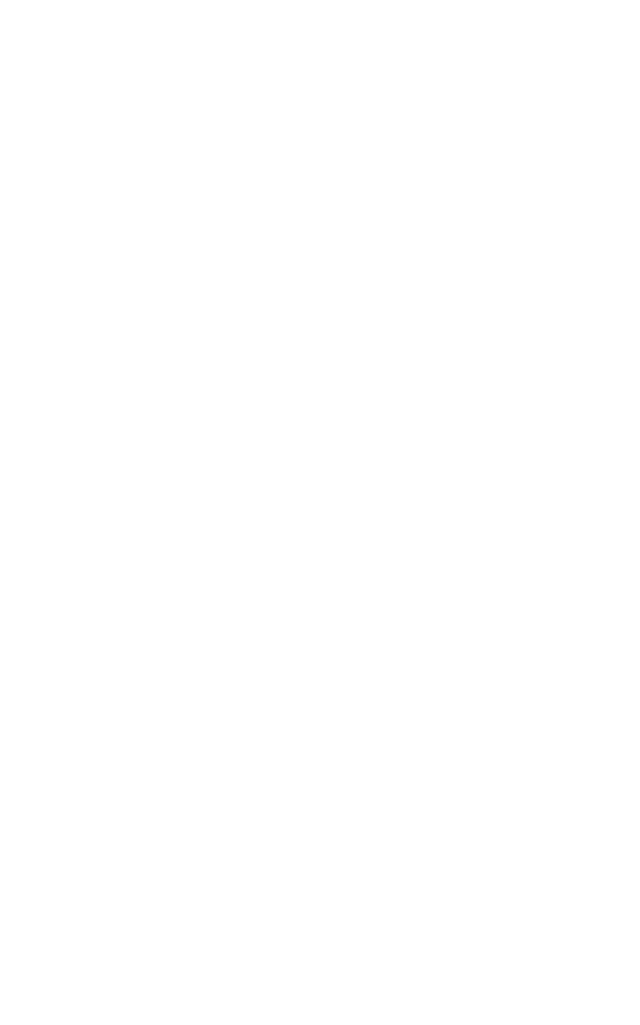
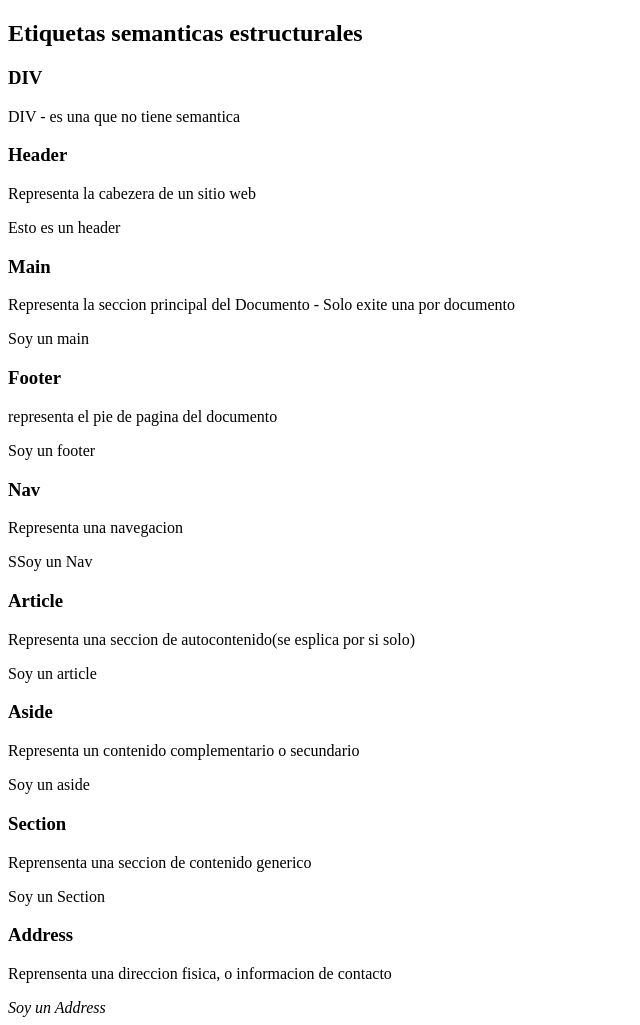
Before and after one commit to jcpv2808/practica_html_css, a plain HTML site: page index.html in a window 1280 px wide. Shown: the whole page, without its empty margins (0-640 px from the left). Before the commit the page ends 800 px from the top, so only its background shows below. Drawn offline with Linux system fonts and the light colour scheme.

Commit message:
etiquetas semanticas - index

```diff
--- a/index.html
+++ b/index.html
@@ -4,9 +4,38 @@
         <meta charset="UTF-8">
         <meta http-equiv="X-UA-Compatible" content="IE=edge">
         <meta name="viewport" content="width=device-width, initial-scale=1.0">
+        <meta name="description" content="Aqui va una descripcion del documento HTML">
+        <link rel="stylesheet" href="css/style.css">
         <title>Document</title>
     </head>
 <body>
-
+    <h2>Etiquetas semanticas estructurales</h2>
+    <h3>DIV</h3>
+        <p>DIV - es una que no tiene semantica</p>
+    <h3>Header</h3>
+        <p>Representa la cabezera de un sitio web</p>
+        <header>Esto es un header</header>
+    <h3>Main</h3>
+        <p>Representa la seccion principal del Documento - Solo exite una por documento</p>
+        <main>Soy un main</main>
+    <h3>Footer</h3>
+        <p>representa el pie de pagina del documento</p>
+        <footer>Soy un footer</footer>
+    <h3>Nav</h3>
+        <p>Representa una navegacion</p>
+        <nav>SSoy un Nav</nav>
+    <h3>Article</h3>
+        <p>Representa una seccion de autocontenido(se esplica por si solo)</p>
+        <article>Soy un article</article>
+    <h3>Aside</h3>
+        <p>Representa un contenido complementario o secundario</p>
+        <aside>Soy un aside</aside>
+    <h3>Section</h3>
+        <p>Reprensenta una seccion de contenido generico</p>
+        <section>Soy un Section</section>
+    <h3>Address</h3>
+        <p>Reprensenta una direccion fisica, o informacion de contacto</p>
+        <address>Soy un Address</address>
+    <script src="js/funciones.js"></script>
 </body>
 </html>
```
Lines whose indentation alone changed are shown as unchanged.
